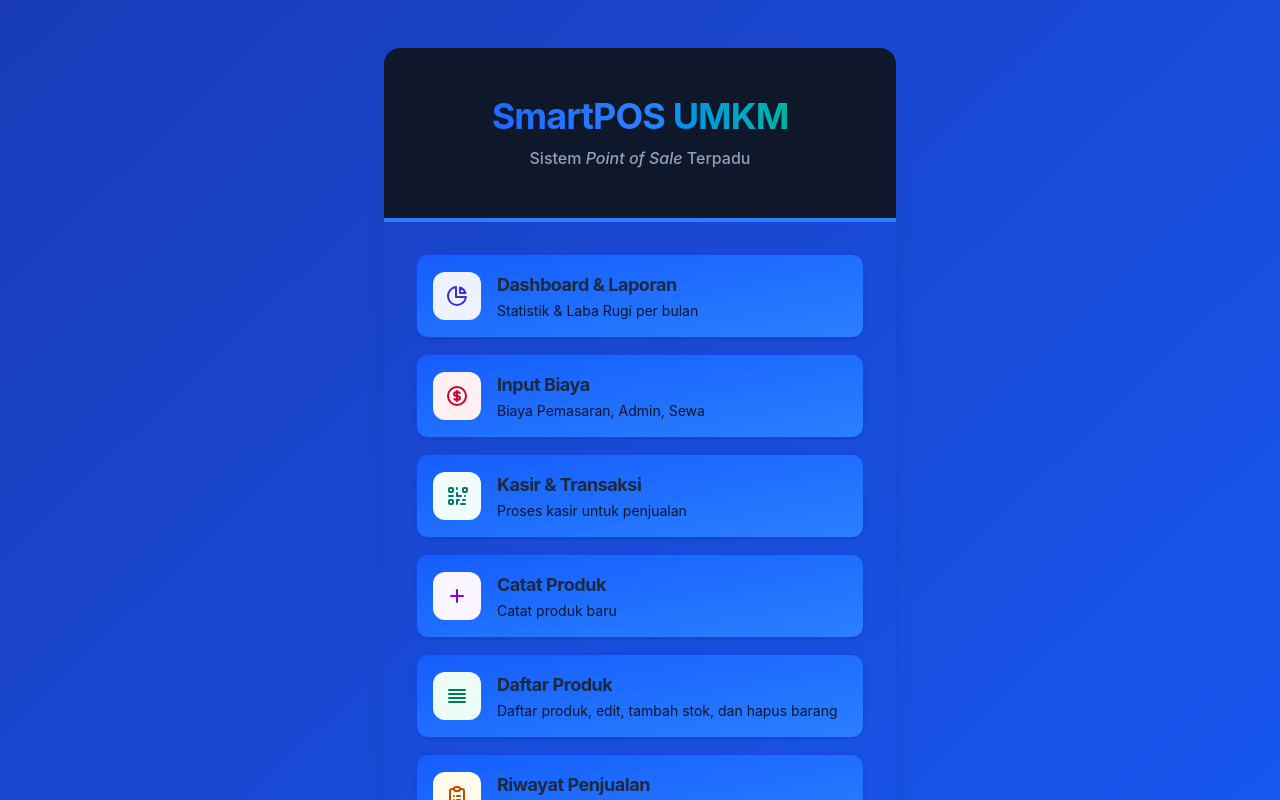
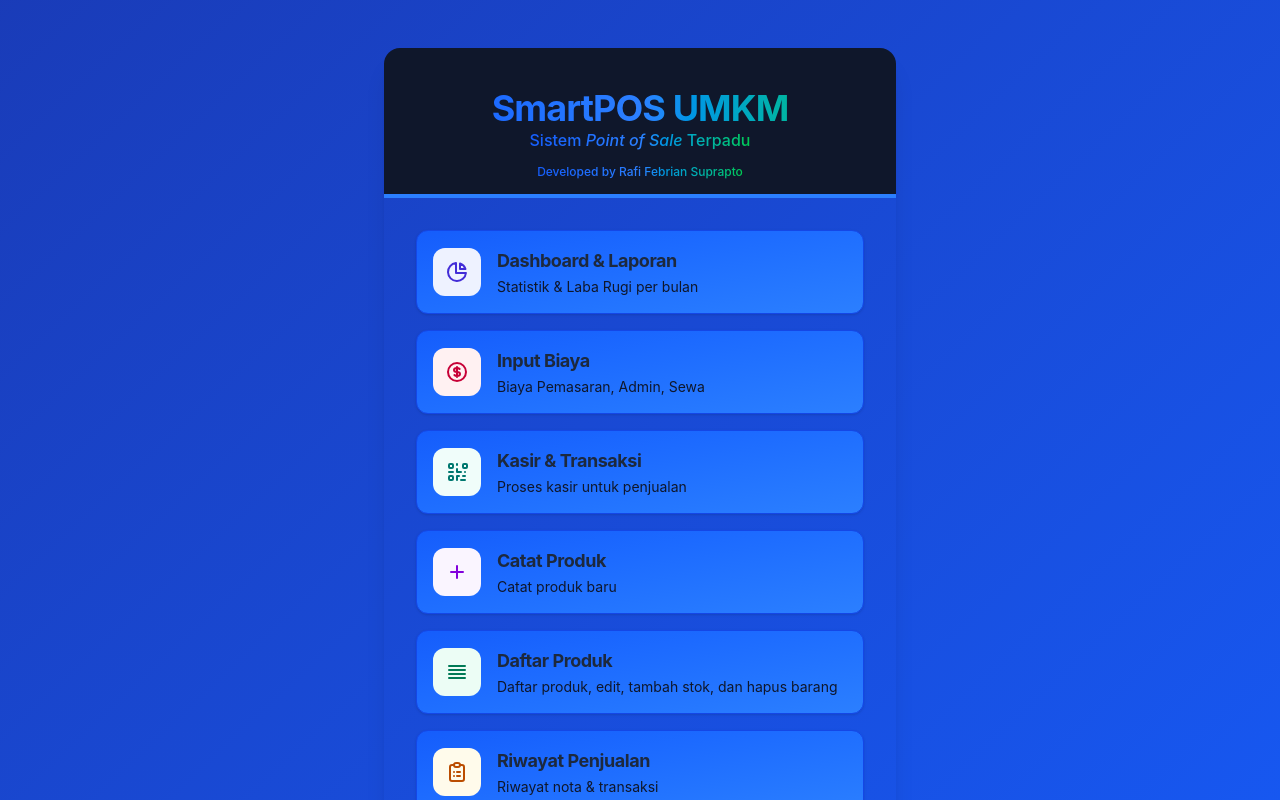
Before and after one commit to Rafifs-ops/inventory-mobile-app, a Vue app: page / in a window 1280 px wide. Shown: the top 800 px of the page. Built offline with nearby package versions, Linux system fonts and the light colour scheme.

Commit message:
claim owner

```diff
--- a/capacitor.config.json
+++ b/capacitor.config.json
@@ -1,5 +1,14 @@
 {
   "appId": "com.rafifebrian.smartpos",
   "appName": "SmartPOS UMKM",
-  "webDir": "dist"
+  "webDir": "dist",
+  "plugins": {
+    "SplashScreen": {
+      "launchShowDuration": 2000,
+      "launchAutoHide": true,
+      "androidSplashResourceName": "splash",
+      "androidScaleType": "CENTER_CROP",
+      "showSpinner": false
+    }
+  }
 }
--- a/package.json
+++ b/package.json
@@ -16,6 +16,7 @@
     "@capacitor/core": "^8.4.0",
     "@capacitor/filesystem": "^8.1.2",
     "@capacitor/share": "^8.0.1",
+    "@capacitor/splash-screen": "^8.0.2",
     "@tailwindcss/vite": "^4.3.0",
     "dayjs": "^1.11.21",
     "dexie": "^4.4.3",
--- a/src/pages/HomeView.vue
+++ b/src/pages/HomeView.vue
@@ -5,14 +5,21 @@
         <div
             class="w-full sm:max-w-lg sm:rounded-2xl sm:shadow-xl overflow-hidden flex-grow sm:flex-grow-0 flex flex-col">
 
-            <div class="bg-slate-900 px-6 py-10 sm:py-12 text-center border-b-4 border-blue-500">
+            <div class="bg-slate-900 px-6 min-h-[150px] pt-10 text-center border-b-4 border-blue-500">
                 <h1
                     class="text-3xl sm:text-4xl font-bold tracking-tight bg-gradient-to-r from-blue-600 via-blue-500 to-green-500 bg-clip-text text-transparent">
                     SmartPOS UMKM
                 </h1>
-                <p class="text-slate-400 text-sm sm:text-base mt-2.5 font-medium">
-                    Sistem <i>Point of Sale</i> Terpadu
-                </p>
+                <div class="flex flex-col justify-between items-center gap-3 h-full">
+                    <p
+                        class="bg-gradient-to-r from-blue-600 via-blue-500 to-green-500 bg-clip-text text-transparent text-md font-medium">
+                        Sistem <i>Point of Sale</i> Terpadu
+                    </p>
+                    <p
+                        class="bg-gradient-to-r from-blue-600 via-blue-500 to-green-500 bg-clip-text text-transparent text-xs font-medium">
+                        Developed by Rafi Febrian Suprapto
+                    </p>
+                </div>
             </div>
 
             <div class="p-5 sm:p-8 flex-grow">
```
Also changed, not shown: 3 other files (tests, documents, lock files or other folders).
